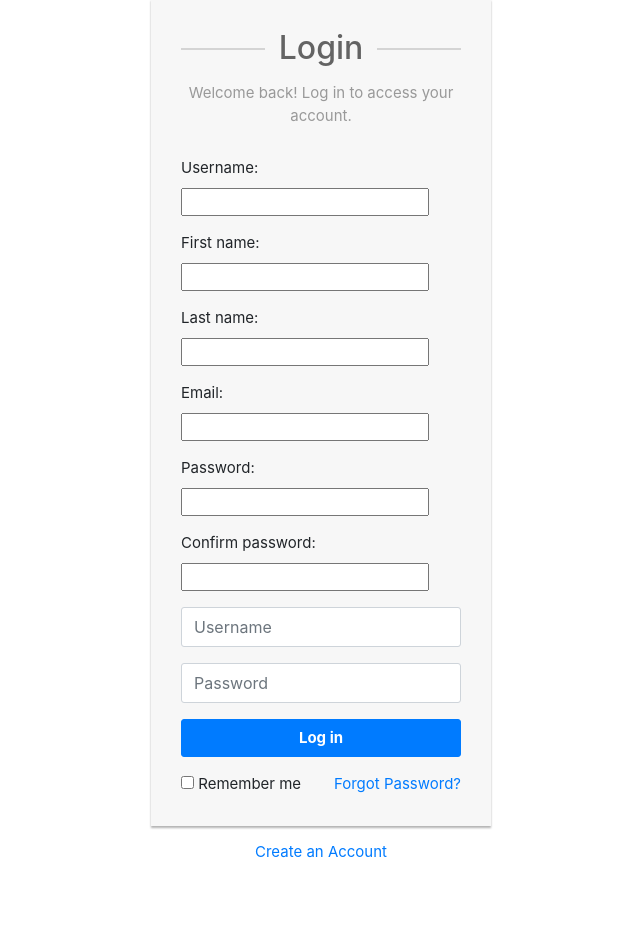
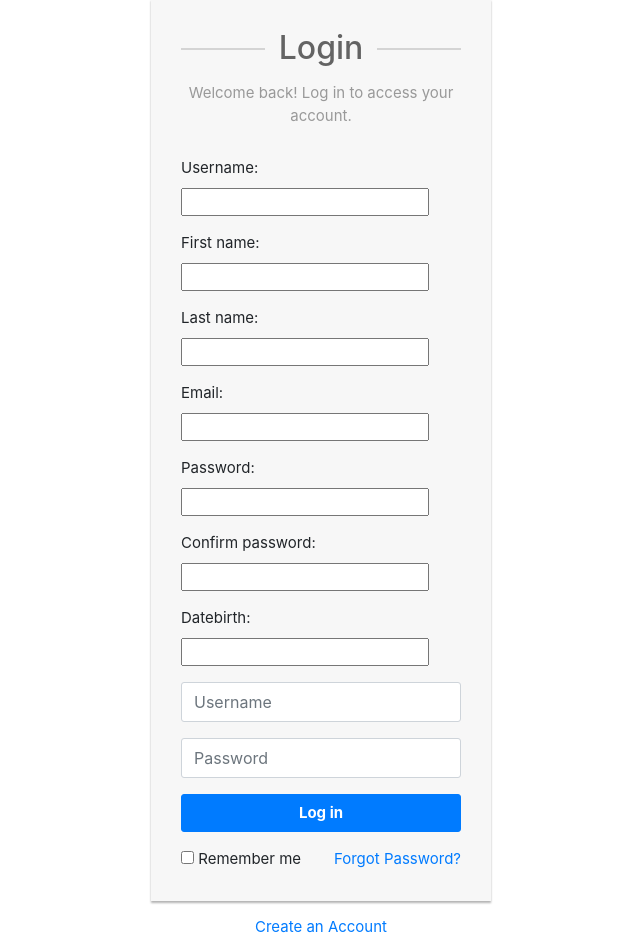
Before and after one commit to mehmedkadric/a-movie-database, a Django app: template aMovieDatabase/accounts/templates/login.html in a window 1280 px wide. Shown: the part 107-1048 px from the top of the page, without its empty margins (319-959 px from the left). Before the commit the page ends 965 px from the top, so only its background shows below. Run offline with Django 3.2, Linux system fonts and the light colour scheme; the template is opened without the code that fills it: values that come from a table or form of the project are taken from there, others are empty.

Commit message:
Add date field in register form

```diff
--- a/aMovieDatabase/accounts/forms.py
+++ b/aMovieDatabase/accounts/forms.py
@@ -5,10 +5,11 @@ from django.contrib.auth.models import User
 
 class NewUserForm(UserCreationForm):
     email = forms.EmailField(required=True)
+    dateBirth = forms.DateField()
 
     class Meta:
         model = User
-        fields = ("first_name", "last_name", "email", "password1", "password2")
+        fields = ("first_name", "last_name", "email", "password1", "password2", "dateBirth")
 
     def save(self, commit=True):
         user = super(NewUserForm, self).save(commit=False)
@@ -24,6 +25,7 @@ class RegistrationForm(forms.Form):
     email = forms.EmailField()
     password = forms.CharField(widget=forms.PasswordInput)
     confirm_password = forms.CharField(widget=forms.PasswordInput)
+    dateBirth = forms.DateField()
 
     def clean(self):
         cleaned_data = super().clean()
--- a/aMovieDatabase/accounts/templates/login.html
+++ b/aMovieDatabase/accounts/templates/login.html
@@ -19,7 +19,7 @@
 		<p class="hint-text">Welcome back! Log in to access your account.</p>
              {{ form.as_p }}
         <div class="form-group">
-            <input type="text" class="form-control" placeholder="Username" name="username" required="required">
+            <input type="text" class="form-control" placeholder="Username" name="username" required="required" >
         </div>
         <div class="form-group">
             <input type="password" class="form-control" placeholder="Password" name="password" required="required">
--- a/aMovieDatabase/accounts/views.py
+++ b/aMovieDatabase/accounts/views.py
@@ -23,9 +23,10 @@ def registration(request):
                 first_name=form.cleaned_data['first_name'],
                 last_name=form.cleaned_data['last_name'],
                 email=form.cleaned_data['email'],
-                password=form.cleaned_data['password']
+                password=form.cleaned_data['password'],
             )
             # Save the new user to the database
+            new_user.dateBirth = form.cleaned_data['dateBirth']
             new_user.save()
             # Add a success message
             messages.success(request, 'Successfully registered!')
```
Also changed, not shown: aMovieDatabase/accounts/templates/register.html (+6 -1 lines).
